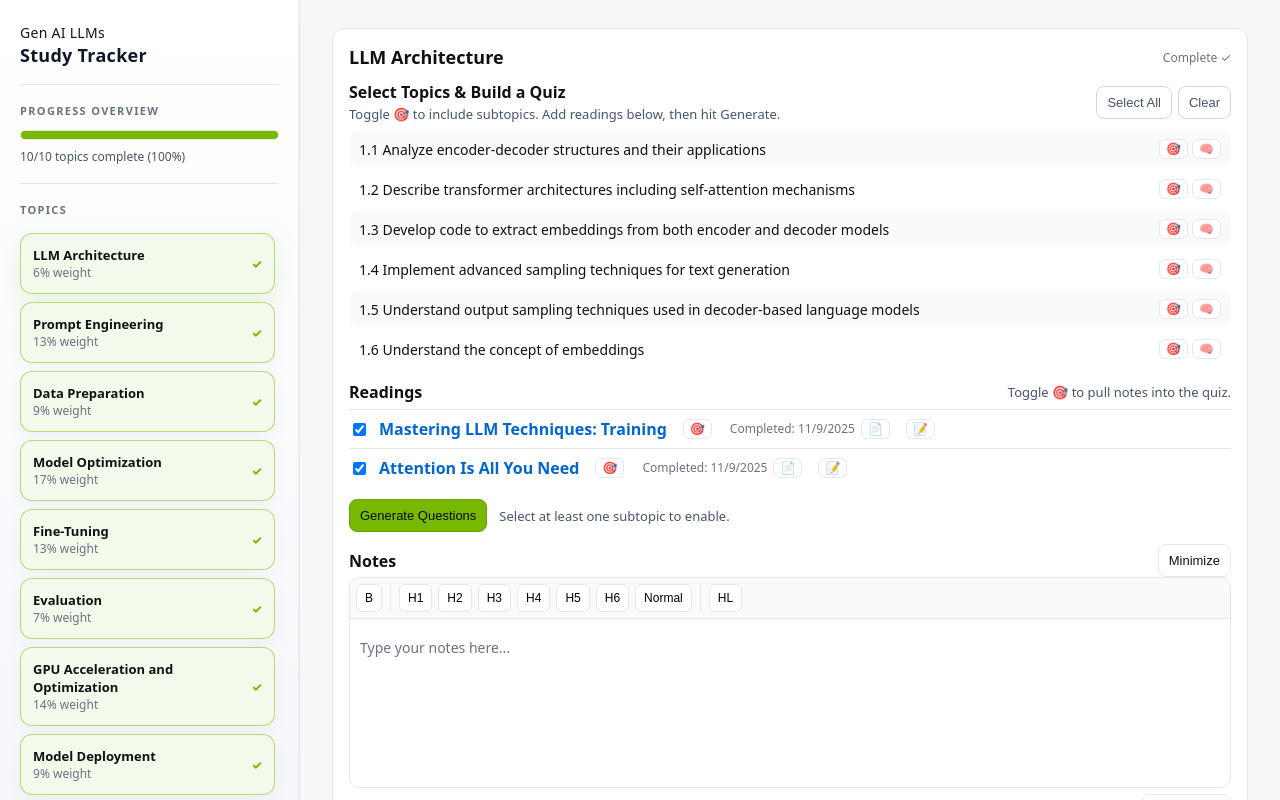
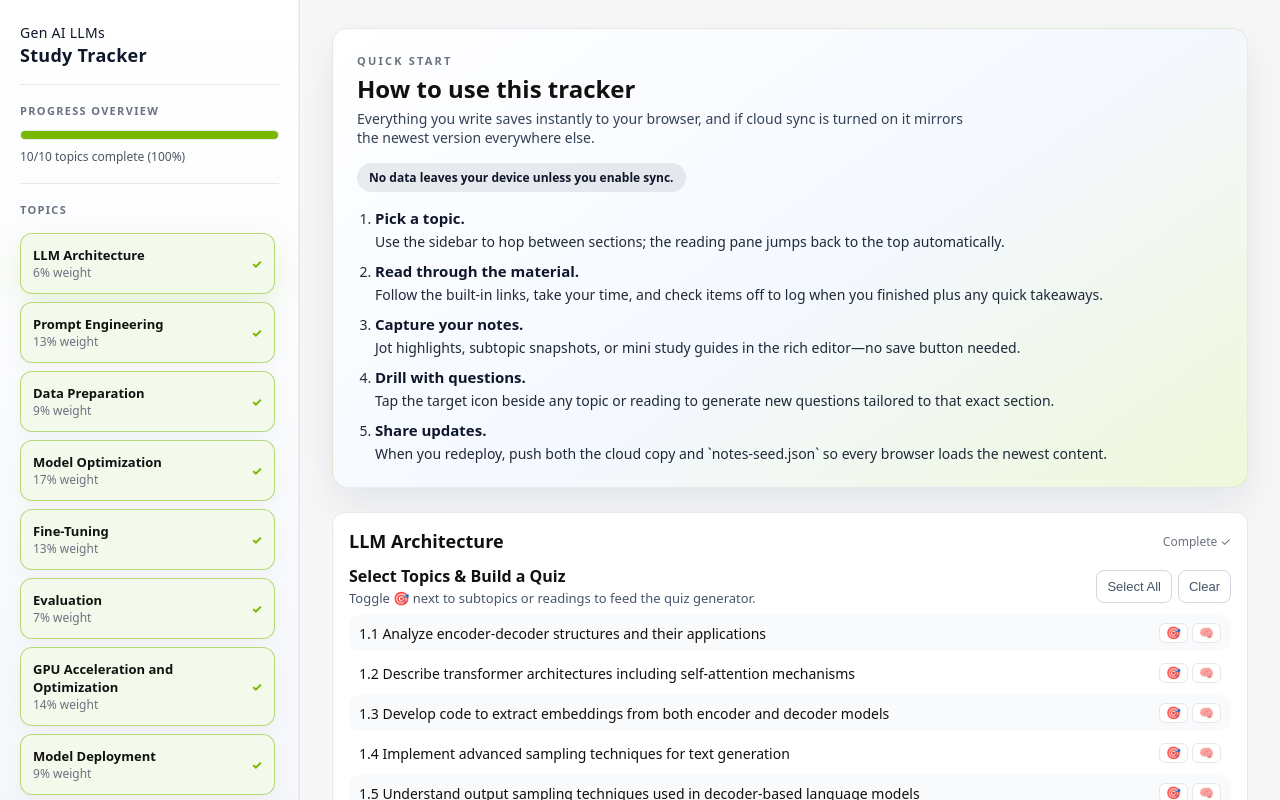
Before and after one commit to bme3412/NVDA-gen-AI-prof-cert, a Next.js app: page / in a window 1280 px wide. Built offline with nearby package versions, Linux system fonts and the light colour scheme; no server answers.

Commit message:
added user guide

```diff
--- a/app/globals.css
+++ b/app/globals.css
@@ -111,6 +111,66 @@ body {
   overflow-y: auto;
   scroll-behavior: smooth;
 }
+.instructions-card {
+  background: linear-gradient(145deg, #ffffff 0%, #f4f8ff 55%, #eef8d9 100%);
+  border: 1px solid rgba(15, 23, 42, 0.08);
+  border-radius: 16px;
+  padding: 24px;
+  margin-bottom: 24px;
+  box-shadow: 0 18px 40px rgba(15, 23, 42, 0.08);
+}
+.instructions-card-header {
+  display: flex;
+  flex-wrap: wrap;
+  gap: 16px;
+  align-items: flex-start;
+  justify-content: space-between;
+  margin-bottom: 16px;
+}
+.instructions-card h1 {
+  margin: 4px 0;
+  font-size: 24px;
+}
+.instructions-lead {
+  margin: 0;
+  max-width: 620px;
+  font-size: 14px;
+  color: #334155;
+}
+.eyebrow {
+  margin: 0;
+  font-size: 11px;
+  text-transform: uppercase;
+  letter-spacing: 0.2em;
+  color: var(--muted);
+  font-weight: 600;
+}
+.instructions-actions {
+  display: flex;
+  align-items: center;
+}
+.chip {
+  background: rgba(15, 23, 42, 0.08);
+  color: #0f172a;
+  font-size: 12px;
+  padding: 6px 12px;
+  border-radius: 999px;
+  font-weight: 600;
+}
+.instructions-list {
+  margin: 0;
+  padding-left: 18px;
+  display: grid;
+  gap: 10px;
+  font-size: 14px;
+  color: #1f2937;
+}
+.instructions-list strong {
+  display: block;
+  font-size: 15px;
+  color: #0f172a;
+  margin-bottom: 4px;
+}
 .main::-webkit-scrollbar { width: 10px; }
 .main::-webkit-scrollbar-thumb { background: rgba(15, 23, 42, 0.2); border-radius: 999px; }
 .main::-webkit-scrollbar-track { background: transparent; }
@@ -141,11 +201,35 @@ body {
 .subtopics ul { margin: 8px 0 0; padding-left: 18px; }
 .subtopics li { margin: 4px 0; font-size: 14px; }
 .readings h4 { margin: 0 0 8px; }
-.reading-row { display: flex; align-items: center; gap: 10px; padding: 8px 0; border-top: 1px solid var(--border); }
-.reading-row:first-of-type { border-top: none; }
+.reading-row {
+  display: flex;
+  align-items: flex-start;
+  gap: 12px;
+  padding: 10px 12px;
+  margin-bottom: 6px;
+  border: 1px solid var(--border);
+  border-radius: 10px;
+  background: #fff;
+  box-shadow: 0 4px 12px rgba(15, 23, 42, 0.04);
+}
+.reading-row:nth-child(even) { background: #f8fafc; }
+.reading-main { flex: 1; display: flex; flex-direction: column; gap: 4px; }
+.reading-title-row { display: flex; align-items: center; gap: 10px; }
+.reading-actions { display: flex; align-items: center; gap: 6px; }
 .reading-link { color: #0066cc; text-decoration: none; font-weight: 600; }
 .reading-link:hover { text-decoration: underline; }
-.reading-meta { margin-left: 8px; font-size: 12px; color: var(--muted); }
+.reading-meta { font-size: 12px; color: var(--muted); display: flex; align-items: center; gap: 6px; flex-wrap: wrap; }
+.reading-pill {
+  display: inline-flex;
+  align-items: center;
+  gap: 4px;
+  font-size: 11px;
+  font-weight: 600;
+  color: #475569;
+  background: #e2e8f0;
+  border-radius: 999px;
+  padding: 2px 8px;
+}
 .icon-btn { appearance: none; border: 1px solid var(--border); background: #fff; border-radius: 6px; padding: 2px 6px; cursor: pointer; font-size: 12px; }
 .icon-btn:hover { border-color: #cfd5df; }
 .reading-notes { margin-top: 8px; border: 1px solid var(--border); border-radius: 10px; padding: 10px; background: #fff; }
--- a/app/layout.js
+++ b/app/layout.js
@@ -1,14 +1,18 @@
 import './globals.css';
+import { Analytics } from '@vercel/analytics/next';
 
 export const metadata = {
-  title: 'NVIDIA Gen AI LLMs – Study Tracker',
+  title: 'Gen AI LLMs – Study Tracker',
   description: 'Track progress, readings, and notes for the NVIDIA Gen AI LLMs certification.',
 };
 
 export default function RootLayout({ children }) {
   return (
     <html lang="en">
-      <body>{children}</body>
+      <body>
+        {children}
+        <Analytics />
+      </body>
     </html>
   );
 }
--- a/components/MainContent.jsx
+++ b/components/MainContent.jsx
@@ -30,6 +30,37 @@ export default function MainContent({
 
   return (
     <main className="main" ref={mainRef}>
+      <section className="instructions-card">
+        <div className="instructions-card-header">
+          <div>
+            <p className="eyebrow">Quick start</p>
+            <h1>How to use this tracker</h1>
+            <p className="instructions-lead">
+              Everything you write saves instantly to your browser, and if cloud sync is turned on it mirrors the newest version everywhere else.
+            </p>
+          </div>
+          <div className="instructions-actions">
+            <div className="chip">No data leaves your device unless you enable sync.</div>
+          </div>
+        </div>
+        <ol className="instructions-list">
+          <li>
+            <strong>Pick a topic.</strong> Use the sidebar to hop between sections; the reading pane jumps back to the top automatically.
+          </li>
+          <li>
+            <strong>Read through the material.</strong> Follow the built-in links, take your time, and check items off to log when you finished plus any quick takeaways.
+          </li>
+          <li>
+            <strong>Capture your notes.</strong> Jot highlights, subtopic snapshots, or mini study guides in the rich editor—no save button needed.
+          </li>
+          <li>
+            <strong>Drill with questions.</strong> Tap the target icon beside any topic or reading to generate new questions tailored to that exact section.
+          </li>
+          <li>
+            <strong>Share updates.</strong> When you redeploy, push both the cloud copy and `notes-seed.json` so every browser loads the newest content.
+          </li>
+        </ol>
+      </section>
       {topicToRender ? (
         <TopicSection
           key={topicToRender.id}
--- a/components/TopicSection.jsx
+++ b/components/TopicSection.jsx
@@ -120,12 +120,80 @@ export default function TopicSection({ topic, getTopicState, toggleReadingComple
     return lines;
   }
 
+  function normalizeWhitespace(value) {
+    return String(value || '')
+      .replace(/\s+/g, ' ')
+      .trim();
+  }
+
+  function clampText(value, limit) {
+    const text = normalizeWhitespace(value);
+    if (!text) return '';
+    if (!limit || text.length <= limit) return text;
+    return `${text.slice(0, Math.max(limit - 3, 0)).trim()}...`;
+  }
+
+  function ensureStemEnding(text) {
+    if (!text) return '';
+    if (/[.!?]$/.test(text)) return text;
+    return `${text}?`;
+  }
+
+  function shuffleChoicesStable(options, seedBase = 1) {
+    const out = [...options];
+    let seed = (seedBase + 1) * 9973;
+    const rand = () => {
+      seed = (seed * 9301 + 49297) % 233280;
+      return seed / 233280;
+    };
+    for (let i = out.length - 1; i > 0; i -= 1) {
+      const j = Math.floor(rand() * (i + 1));
+      [out[i], out[j]] = [out[j], out[i]];
+    }
+    return out;
+  }
+
+  function sanitizeQuestionSet(questionSet) {
+    const seedBase = Date.now();
+    const CHOICE_MAX = 170;
+    const STEM_MAX = 200;
+    const EXPL_MAX = 240;
+    return (questionSet || [])
+      .map((question, idx) => {
+        const normalizedChoices = Array.isArray(question.choices)
+          ? question.choices.map((choice, choiceIdx) => ({
+              text: clampText(choice, CHOICE_MAX),
+              isCorrect: choiceIdx === question.correctIndex,
+            }))
+          : [];
+        const filteredChoices = normalizedChoices.filter((entry) => entry.text);
+        if (filteredChoices.length !== 4) return null;
+        const shuffled = shuffleChoicesStable(filteredChoices, seedBase + idx);
+        const correctIndex = shuffled.findIndex((entry) => entry.isCorrect);
+        if (correctIndex < 0) return null;
+        return {
+          question: ensureStemEnding(clampText(question.question, STEM_MAX)),
+          choices: shuffled.map((entry) => entry.text),
+          correctIndex,
+          explanation: clampText(question.explanation, EXPL_MAX),
+        };
+      })
+      .filter(Boolean);
+  }
+
   function getIncludedSubtopicIndexes({ strict = false } = {}) {
     const labels = Array.isArray(topic.subtopics) ? topic.subtopics : [];
     const selected = labels
       .map((_, idx) => (subtopicsIncluded[idx] ? idx : null))
       .filter((idx) => idx !== null);
     return selected;
+  }
+
+  function getIncludedReadingIndexes() {
+    const items = Array.isArray(readings) ? readings : [];
+    return items
+      .map((_, idx) => (readingIncluded[idx] ? idx : null))
+      .filter((idx) => idx !== null);
   }
 
   function buildSubtopicQuestionSeeds(indexes) {
@@ -149,6 +217,36 @@ export default function TopicSection({ topic, getTopicState, toggleReadingComple
           pushSeed(`Focus on ${label} and how it applies to Gen AI workloads.`, 'label');
         } else {
           pushSeed(`Ensure mastery of ${label} so it can be applied during the exam.`, 'label');
+        }
+      });
+    return seeds;
+  }
+
+  function buildReadingQuestionSeeds(indexes) {
+    const seeds = [];
+    indexes
+      .filter((n) => Number.isInteger(n) && n >= 0)
+      .sort((a, b) => a - b)
+      .forEach((idx) => {
+        const reading = readings[idx] || {};
+        const label = String(reading.title || `Reading ${idx + 1}`).trim() || `Reading ${idx + 1}`;
+        const sourceHtml = (() => {
+          const user = readingUserNotes[idx];
+          if (user && String(user).trim()) return String(user);
+          const snap = readingNotes[idx];
+          if (snap && String(snap).trim()) return String(snap);
+          return '';
+        })();
+        const lines = extractNoteLines(sourceHtml, 3);
+        const pushSeed = (fact) => {
+          const trimmed = String(fact || '').trim();
+          if (!trimmed) return;
+          seeds.push({ label, fact: trimmed, detailType: 'reading' });
+        };
+        if (lines.length > 0) {
+          lines.forEach((line) => pushSeed(line));
+        } else {
+          pushSeed(`Review ${label} and apply its recommendations to Gen AI workloads.`);
         }
       });
     return seeds;
@@ -179,9 +277,10 @@ export default function TopicSection({ topic, getTopicState, toggleReadingComple
     setQuizModalOpen(true);
   }
 
-  function runLocalQuestionFallback(seedLines) {
-    const mcqs = generateQuestionsFromSubtopics(seedLines, 10);
-    startQuizSession(mcqs);
+  function runLocalQuestionFallback(seeds) {
+    const mcqs = generateQuestionsFromSubtopics(seeds, 10);
+    const sanitized = sanitizeQuestionSet(mcqs);
+    startQuizSession(sanitized);
   }
 
   function handleQuizSelect(optionIdx) {
@@ -332,6 +431,9 @@ export default function TopicSection({ topic, getTopicState, toggleReadingComple
 
   const selectedSubtopicIndexes = getIncludedSubtopicIndexes();
   const selectedSubtopicCount = selectedSubtopicIndexes.length;
+  const selectedReadingIndexes = getIncludedReadingIndexes();
+  const selectedReadingCount = selectedReadingIndexes.length;
+  const selectedSourceCount = selectedSubtopicCount + selectedReadingCount;
   const currentQuizQuestion = quizQuestions[quizIndex] || null;
   const currentQuizSelection = quizSelections[quizIndex];
   const currentQuizStatus = quizCheckedState[quizIndex];
@@ -365,7 +467,7 @@ export default function TopicSection({ topic, getTopicState, toggleReadingComple
         <div style={{ display: 'flex', justifyContent: 'space-between', alignItems: 'center', flexWrap: 'wrap', gap: 8, marginBottom: 8 }}>
           <div>
             <strong>Select Topics & Build a Quiz</strong>
-            <div style={{ fontSize: 13, color: '#475569', marginTop: 2 }}>Toggle 🎯 to include subtopics. Add readings below, then hit Generate.</div>
+            <div style={{ fontSize: 13, color: '#475569', marginTop: 2 }}>Toggle 🎯 next to subtopics or readings to feed the quiz generator.</div>
           </div>
           <div style={{ display: 'flex', gap: 6 }}>
             <button className="btn ghost" onClick={selectAllSubtopics}>Select All</button>
@@ -485,9 +587,13 @@ export default function TopicSection({ topic, getTopicState, toggleReadingComple
           <div className="progress-text">No readings provided.</div>
         ) : (
           readings.map((r, idx) => (
-            <div key={r.url} className="reading-row">
+            <div key={r.url || `${topic.id}-${idx}`} className="reading-row">
+              <div className="reading-main">
+                <div className="reading-title-row">
                   <input
                     type="checkbox"
+                    title="Mark reading complete"
+                    aria-label="Mark reading complete"
                     checked={readingsComplete.includes(idx)}
                     onChange={() => toggleReadingComplete(topic.id, idx)}
                   />
@@ -497,7 +603,6 @@ export default function TopicSection({ topic, getTopicState, toggleReadingComple
                     target="_blank"
                     rel="noreferrer"
                     onClick={() => {
-                  // Open per-reading notes editor; initialize if not present
                       if (!readingUserNotes[idx]) {
                         updateReadingNotes(topic.id, idx, '');
                       }
@@ -506,27 +611,32 @@ export default function TopicSection({ topic, getTopicState, toggleReadingComple
                   >
                     {r.title}
                   </a>
+                </div>
+                {readingCompletedAt[idx] ? (
+                  <div className="reading-meta">
+                    <span className="reading-pill">Completed {formatDate(readingCompletedAt[idx])}</span>
+                    {readingNotes[idx] ? (
                       <button
+                        type="button"
                         className="icon-btn"
-                style={{ marginLeft: 6, background: readingIncluded[idx] ? '#e6f5cf' : '#fff' }}
+                        title="View saved notes snapshot"
+                        onClick={() => setOpenReadingIdx(idx)}
+                      >📄</button>
+                    ) : null}
+                  </div>
+                ) : null}
+              </div>
+              <div className="reading-actions">
+                <button
+                  type="button"
+                  className="icon-btn"
+                  style={{ background: readingIncluded[idx] ? '#e6f5cf' : '#fff' }}
                   title={readingIncluded[idx] ? 'Included in Generate Questions' : 'Click to include in Generate Questions'}
                   onClick={() => setReadingIncluded((prev) => ({ ...prev, [idx]: !prev[idx] }))}
                 >🎯</button>
-              {readingCompletedAt[idx] ? (
-                <span className="reading-meta">Completed: {formatDate(readingCompletedAt[idx])}
-                  {readingNotes[idx] ? (
                 <button
+                  type="button"
                   className="icon-btn"
-                      title="View saved notes snapshot"
-                      onClick={() => setOpenReadingIdx(idx)}
-                      style={{ marginLeft: 6 }}
-                    >📄</button>
-                  ) : null}
-                </span>
-              ) : null}
-              <button
-                className="icon-btn"
-                style={{ marginLeft: 6 }}
                   title="Open notes for this reading"
                   onClick={() => {
                     if (!readingUserNotes[idx]) {
@@ -535,6 +645,7 @@ export default function TopicSection({ topic, getTopicState, toggleReadingComple
                     setOpenReadingEditorIdx((cur) => (cur === idx ? null : idx));
                   }}
                 >📝</button>
+              </div>
             </div>
           ))
         )}
@@ -582,15 +693,19 @@ export default function TopicSection({ topic, getTopicState, toggleReadingComple
             onClick={async () => {
               setAiError('');
               setAiLoading(true);
-              const selectedIndexes = getIncludedSubtopicIndexes({ strict: true });
-              if (selectedIndexes.length === 0) {
-                setAiError('Select at least one subtopic to generate questions.');
+              const selectedSubtopicIdx = getIncludedSubtopicIndexes({ strict: true });
+              const selectedReadingIdx = getIncludedReadingIndexes();
+              if (selectedSubtopicIdx.length === 0 && selectedReadingIdx.length === 0) {
+                setAiError('Select at least one subtopic or reading to generate questions.');
                 setAiLoading(false);
                 return;
               }
-              const localSeeds = buildSubtopicQuestionSeeds(selectedIndexes);
+              const localSeeds = [
+                ...buildSubtopicQuestionSeeds(selectedSubtopicIdx),
+                ...buildReadingQuestionSeeds(selectedReadingIdx),
+              ];
               if (localSeeds.length === 0) {
-                setAiError('Need more notes or summaries for the selected subtopics.');
+                setAiError('Add summaries or notes for the selected items before generating.');
                 setQuizModalOpen(false);
                 setQuizLoading(false);
                 setAiLoading(false);
@@ -598,25 +713,36 @@ export default function TopicSection({ topic, getTopicState, toggleReadingComple
               }
               beginQuizGeneration();
               try {
-                const aggregatedNotes = buildAggregatedNotes(selectedIndexes);
-                const selectedSubtopics = selectedIndexes
+                const aggregatedNotes = buildAggregatedNotes(selectedSubtopicIdx);
+                const selectedSubtopics = selectedSubtopicIdx
                   .map((idx) => (topic.subtopics || [])[idx])
-                  .filter((label) => typeof label === 'string' && label.trim());
+                  .filter((label) => typeof label === 'string' && label.trim())
+                  .map((label) => `Topic: ${label.trim()}`);
+                const selectedReadings = selectedReadingIdx
+                  .map((idx) => {
+                    const entry = readings[idx];
+                    if (entry && typeof entry.title === 'string' && entry.title.trim()) {
+                      return `Reading: ${entry.title.trim()}`;
+                    }
+                    return `Reading ${idx + 1}`;
+                  });
+                const selectedSources = [...selectedSubtopics, ...selectedReadings];
                 const res = await fetch('/api/generate-questions', {
                   method: 'POST',
                   headers: { 'Content-Type': 'application/json' },
                   body: JSON.stringify({
                     topicTitle: topic.title,
-                    subtopics: selectedSubtopics,
+                    subtopics: selectedSources,
                     notes: aggregatedNotes,
                     count: MAX_QUIZ_QUESTIONS,
                   }),
                 });
                 if (res.ok) {
                   const data = await res.json();
-                  const q = Array.isArray(data.questions) ? data.questions : [];
-                  if (q.length > 0) {
-                    startQuizSession(q);
+                  const remoteQuestions = Array.isArray(data.questions) ? data.questions : [];
+                  const sanitized = sanitizeQuestionSet(remoteQuestions);
+                  if (sanitized.length > 0) {
+                    startQuizSession(sanitized);
                   } else {
                     runLocalQuestionFallback(localSeeds);
                   }
@@ -633,11 +759,11 @@ export default function TopicSection({ topic, getTopicState, toggleReadingComple
             {aiLoading ? 'Generating...' : (quizQuestions.length > 0 ? 'Regenerate Questions' : 'Generate Questions')}
           </button>
           <div style={{ fontSize: 13, color: '#475569' }}>
-            {selectedSubtopicCount === 0
-              ? 'Select at least one subtopic to enable.'
+            {selectedSourceCount === 0
+              ? 'Select at least one subtopic or reading to enable.'
               : quizLoading
               ? 'Generating questions...'
-              : 'Questions load automatically once ready.'}
+              : `Using ${selectedSourceCount} selected source${selectedSourceCount === 1 ? '' : 's'}.`}
           </div>
         </div>
         {aiError && <div className="progress-text" style={{ color: '#b91c1c', marginTop: 8 }}>{aiError}</div>}
--- a/package.json
+++ b/package.json
@@ -8,6 +8,7 @@
     "start": "next start"
   },
   "dependencies": {
+    "@vercel/analytics": "^1.3.1",
     "next": "14.2.14",
     "react": "18.3.1",
     "react-dom": "18.3.1",
```
Also changed, not shown: lib/questions.js, 1 other file (tests, documents, lock files or other folders). Lines whose indentation alone changed are shown as unchanged.
